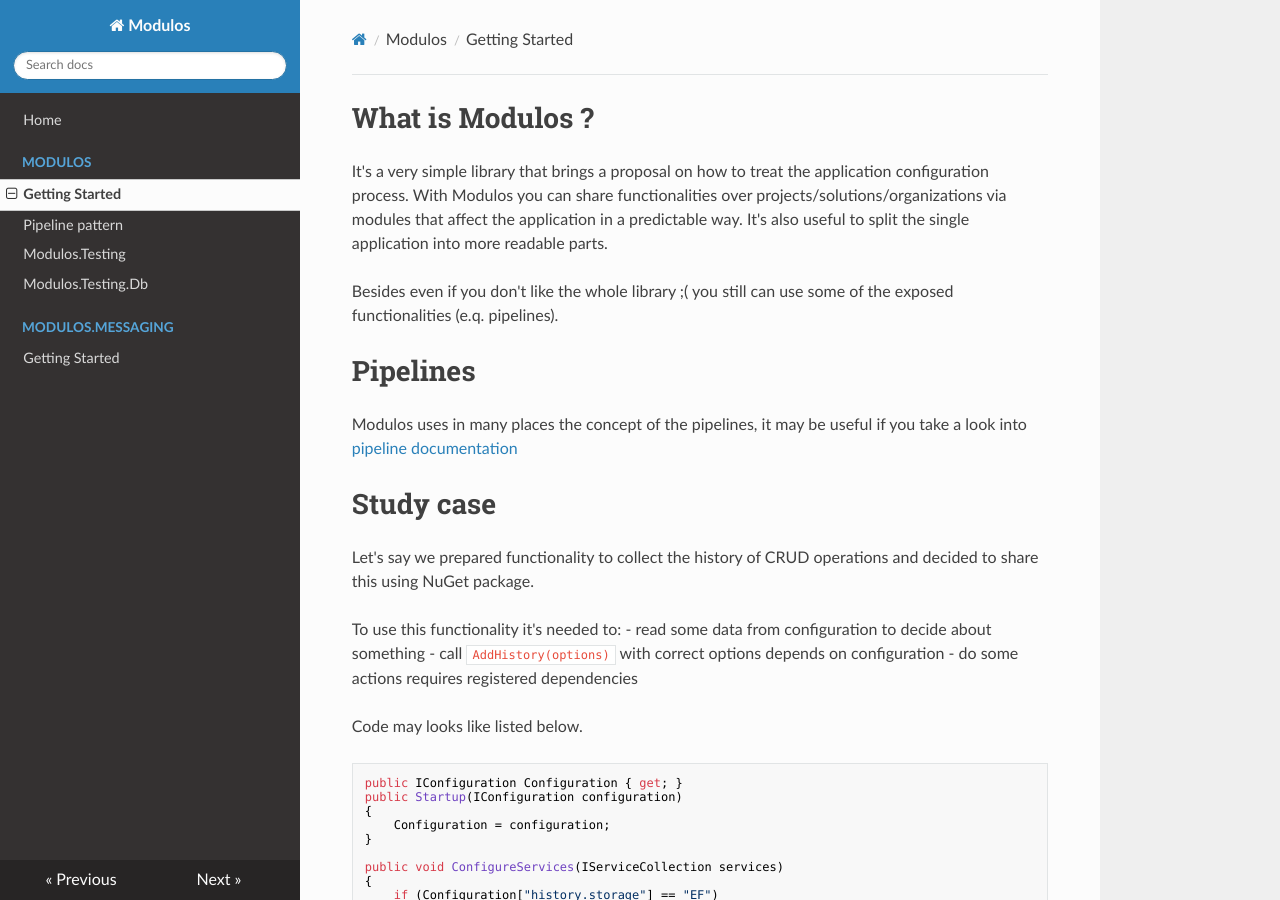
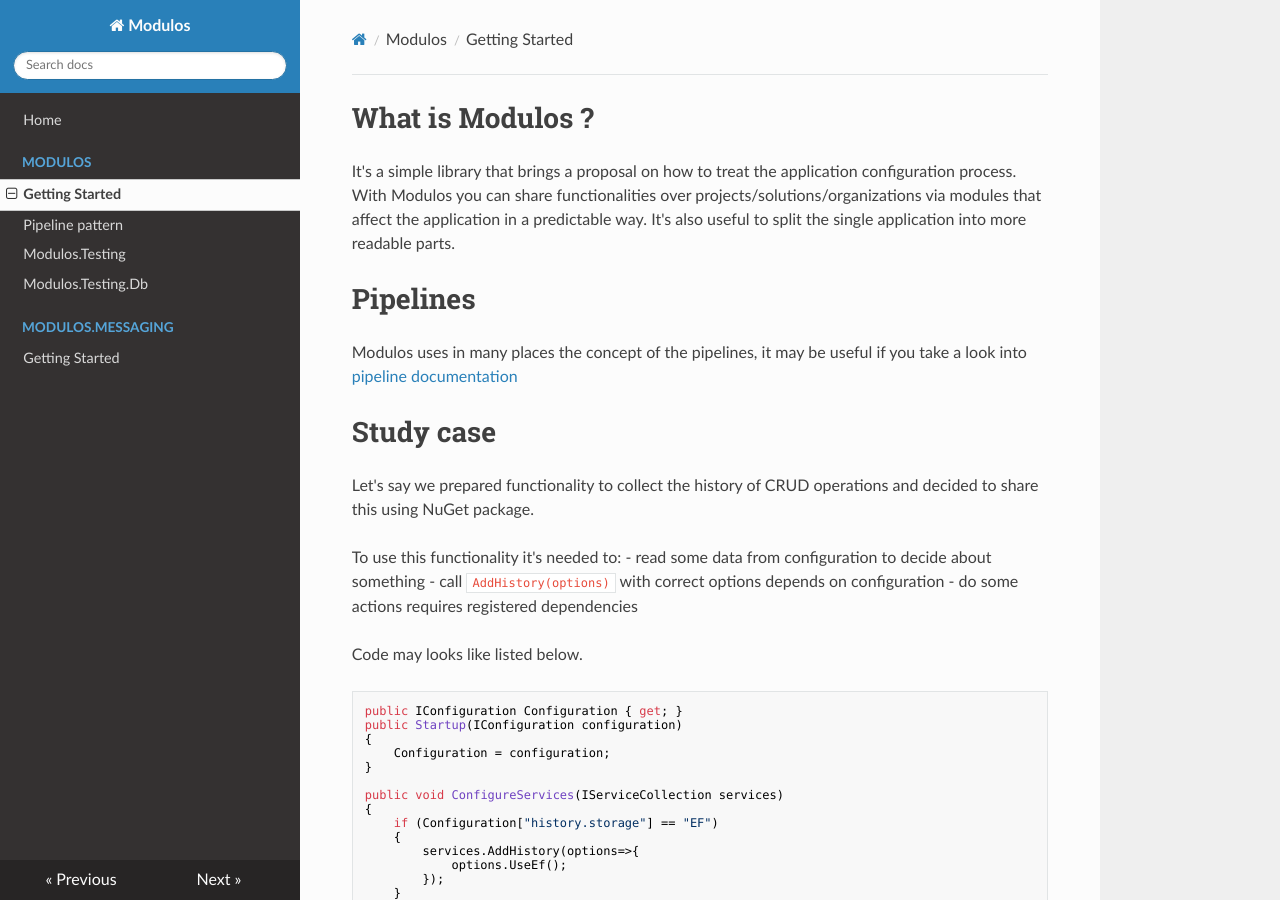
Before and after one commit to adobrzyc/modulos.documentation, an MkDocs documentation site: the page built from docs/modulos/index.md, in a window 1280 px wide and 900 px high. Built offline with MkDocs 1.6.1, drawn with Linux system fonts in a browser that asks for light colours; nearby versions of some CDN libraries.

Commit message:
Update index.md

```diff
--- a/docs/modulos/index.md
+++ b/docs/modulos/index.md
@@ -1,10 +1,8 @@
 # What is Modulos ?
-It's a very simple library that brings a proposal on how to treat the application configuration
+It's a simple library that brings a proposal on how to treat the application configuration
 process. With Modulos you can share functionalities over projects/solutions/organizations via modules
 that affect the application in a predictable way. It's also useful to split the single application
 into more readable parts.
-
-Besides even if you don't like the whole library ;( you still can use some of the exposed functionalities (e.q. pipelines).
 
 # Pipelines
 Modulos uses in many places the concept of the pipelines, it may be useful if you take a look into [pipeline documentation](modulos/pipeline/index.md)
```
